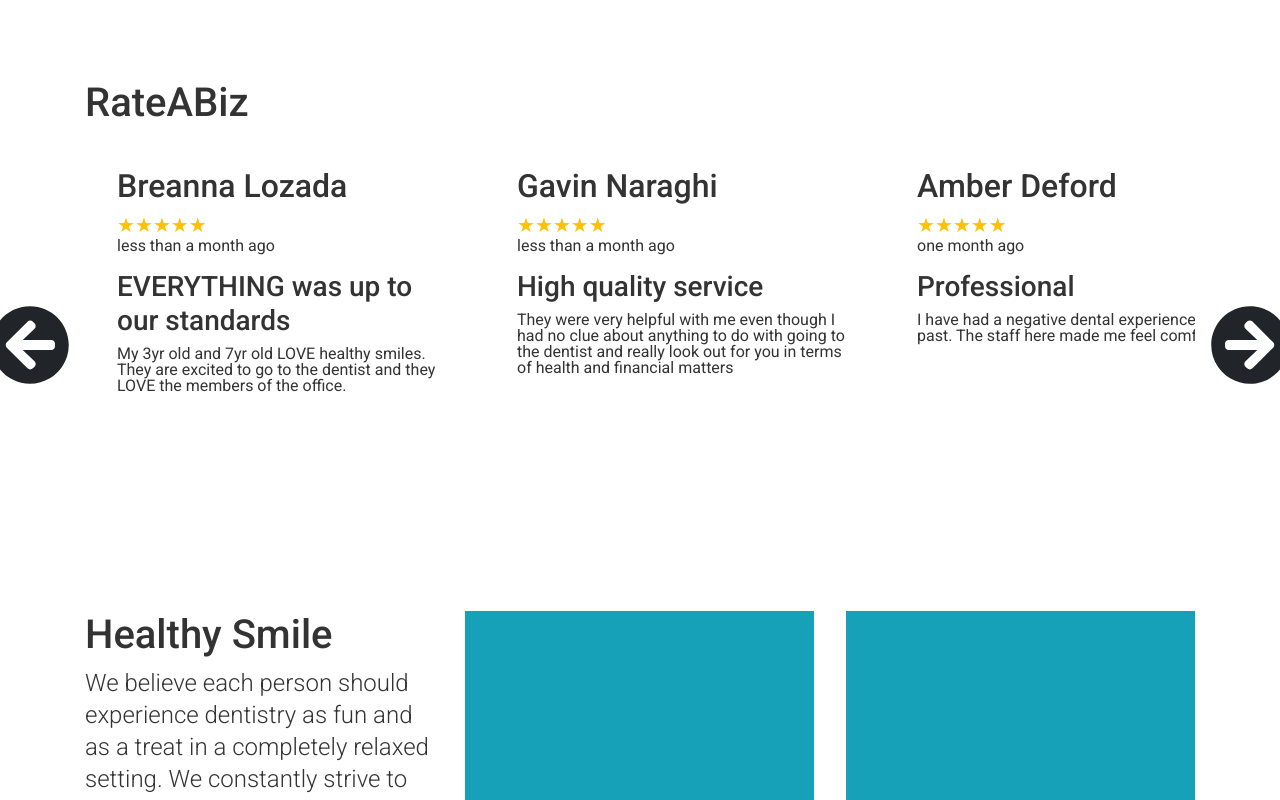
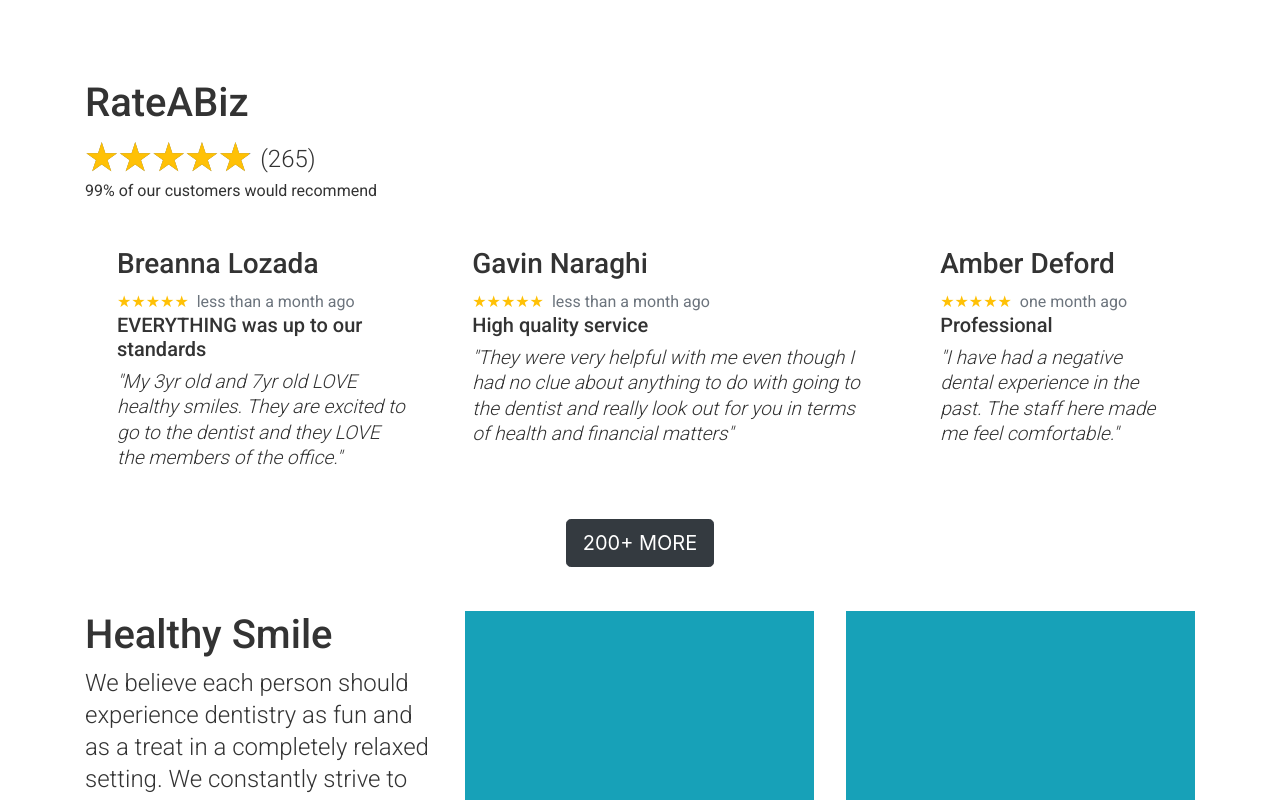
Before and after one commit to BenLirio/healthy-smile-mobile-wire, a React (Create React App) app: page / in a window 1280 px wide. Shown: the part 1160-1960 px from the top of the page. Built offline with nearby package versions, Linux system fonts and the light colour scheme.

Commit message:
Finnish RateABiz

```diff
--- a/src/components/RateABiz/RateABiz.js
+++ b/src/components/RateABiz/RateABiz.js
@@ -4,28 +4,33 @@
 import classes from './RateABiz.module.scss'
 import useRatingLimiter from './useRatingLimiter'
 import { Button } from 'react-bootstrap'
-import { FaArrowCircleRight, FaArrowCircleLeft } from 'react-icons/fa'
 
 export const RateABiz = () => {
-  const { ratings, nextRatings, prevRatings } = useRatingLimiter()
-
+  const { ratings, stats } = useRatingLimiter()
+  const percent = Math.round((stats.averageRating / 5) * 100)
+  console.log('percent', percent)
   return (
     <div className={classes.RateABiz}>
       <h1>RateABiz</h1>
+      <div className={classes.AverageRatingContainer}>
+        <div className={classes.EmptyStars}></div>
+        <div
+          className={classes.FullStars}
+          style={{ width: `${percent}%` }}></div>
+      </div>
+      <p className={classes.Percent}>({stats.count})</p>
+      <p>{stats.recommendationRate}% of our customers would recommend</p>
+      {/* <h2>{Math.round(stats.averageRating * 100) / 100} of 5</h2> */}
+      {/* <h2>{stats.recommendationRate}% would recommend</h2> */}
       <div className={classes.ReviewContainer}>
         {ratings.map(({ id, ...data }) => (
           <Rating key={id} {...data}></Rating>
         ))}
-        <div className={classes.PrevRatings}>
-          <FaArrowCircleLeft onClick={prevRatings} size='5rem'>
-            previous
-          </FaArrowCircleLeft>
-        </div>
-        <div className={classes.NextRatings}>
-          <FaArrowCircleRight onClick={nextRatings} size='5rem'>
-            next
-          </FaArrowCircleRight>
-        </div>
+      </div>
+      <div className={classes.ButtonContainer}>
+        <Button size='lg' variant='dark'>
+          {stats.count - (stats.count % 100)}+ MORE
+        </Button>
       </div>
     </div>
   )
--- a/src/components/RateABiz/RateABiz.module.scss
+++ b/src/components/RateABiz/RateABiz.module.scss
@@ -6,7 +6,7 @@
 .ReviewContainer {
   display: flex;
   flex-direction: row;
-  overflow-x: scroll;
+  overflow-x: hidden;
   transition-duration: 1s;
 }
 .PrevRatings {
@@ -29,3 +29,44 @@
     transform: translate(-100%, 0);
   }
 }
+.ButtonContainer {
+  margin: auto;
+  text-align: center;
+}
+.AverageRatingContainer {
+  position: relative;
+  vertical-align: middle;
+  display: inline-block;
+  overflow: hidden;
+}
+.EmptyStars:before {
+  content: '\2605\2605\2605\2605\2605';
+  color: $secondary;
+  font-size: 2rem;
+}
+.FullStars:before {
+  content: '\2605\2605\2605\2605\2605';
+  color: $warning;
+  font-size: 2rem;
+}
+.EmptyStars:before {
+  -webkit-text-stroke: 1px $secondary;
+}
+.FullStars:before {
+  -webkit-text-stroke: 1px $warning;
+}
+.FullStars {
+  position: absolute;
+  top: 0;
+  left: 0;
+  overflow: hidden;
+  white-space: nowrap;
+  color: orange;
+}
+.Percent {
+  display: inline;
+  font-size: 1.5rem;
+  vertical-align: middle;
+  margin-left: 0.5rem;
+  font-weight: 300;
+}
--- a/src/components/RateABiz/useRatingLimiter.js
+++ b/src/components/RateABiz/useRatingLimiter.js
@@ -29,6 +29,7 @@
 export default function useRatingLimiter() {
   const [ratings, setRatings] = useState([])
   const [index, setIndex] = useState(0)
+  const [stats, setStats] = useState({})
   const nextRatings = () => {
     setIndex(currentIndex => {
       return currentIndex + 1
@@ -49,11 +50,13 @@
   // }, [])
   useEffect(() => {
     setRatings(mapRatings(data))
+    setStats(data.stats)
   }, [])
   return {
-    // ratings: ratings.slice(index, index + 6),
-    ratings,
+    ratings: ratings.slice(index, index + 3),
+    // ratings,
     nextRatings,
     prevRatings,
+    stats,
   }
 }
--- a/src/components/Rating/Rating.js
+++ b/src/components/Rating/Rating.js
@@ -32,17 +32,17 @@
 
 export const Rating = ({ title, text, name, rating, createdDate }) => (
   <div className={classes.Rating}>
-    <h2>{name}</h2>
+    <h3>{name}</h3>
     <div className={classes.StarContainer}>
-      <h5 className={classes.Star}>{rating >= 1 ? '★' : '☆'}</h5>
-      <h5 className={classes.Star}>{rating >= 2 ? '★' : '☆'}</h5>
-      <h5 className={classes.Star}>{rating >= 3 ? '★' : '☆'}</h5>
-      <h5 className={classes.Star}>{rating >= 4 ? '★' : '☆'}</h5>
-      <h5 className={classes.Star}>{rating >= 5 ? '★' : '☆'}</h5>
-      <h2>{yearsSince(createdDate)}</h2>
+      <p className={classes.Star}>{rating >= 1 ? '★' : '☆'}</p>
+      <p className={classes.Star}>{rating >= 2 ? '★' : '☆'}</p>
+      <p className={classes.Star}>{rating >= 3 ? '★' : '☆'}</p>
+      <p className={classes.Star}>{rating >= 4 ? '★' : '☆'}</p>
+      <p className={classes.Star}>{rating >= 5 ? '★' : '☆'}</p>
+      {yearsSince(createdDate)}
     </div>
-    <h3>{title}</h3>
-    <p>{text}</p>
+    <h5>{title}</h5>
+    <p className={classes.RatingText}>"{text}"</p>
   </div>
 )
 
--- a/src/components/Rating/Rating.module.scss
+++ b/src/components/Rating/Rating.module.scss
@@ -1,11 +1,22 @@
 @import '../../variables.scss';
 .StarContainer {
+  p {
+    display: inline;
+  }
+  p:last-child {
+    margin-left: 0.5rem;
+    color: $secondary;
+  }
 }
 .Star {
   color: $warning;
-  display: inline;
 }
 .Rating {
   padding: 2rem;
-  min-width: 400px;
 }
+.RatingText {
+  font-size: 1.2rem;
+  line-height: 1.6rem;
+  font-weight: 300;
+  font-style: italic;
+}
```
